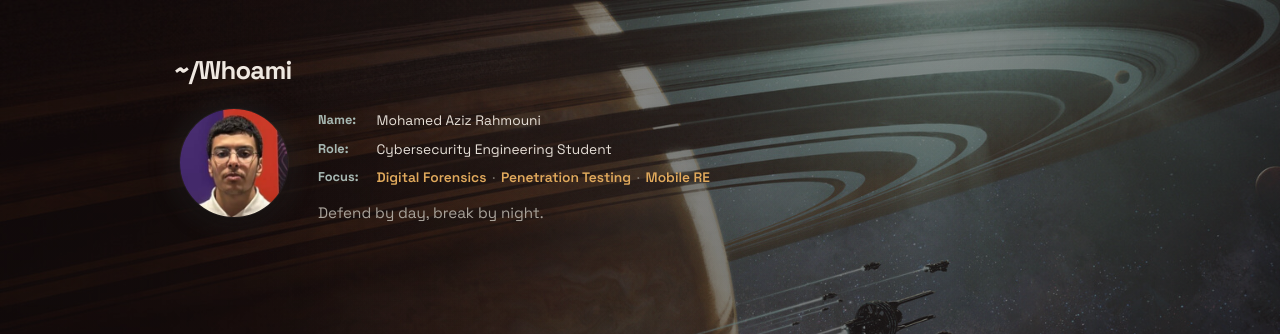
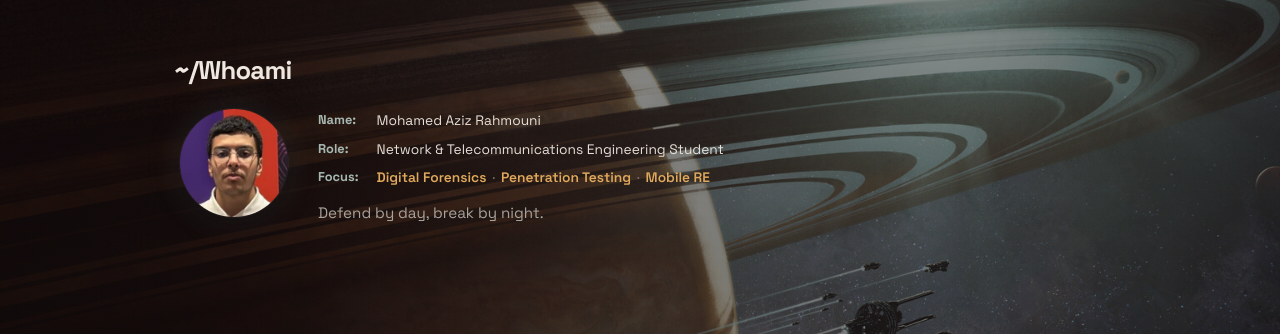
Before and after one commit to 0xZyyz/0xZyyz.github.io, a Jekyll site: the page built from index.html, in a window 1280 px wide and 900 px high. Shown: the part 160-494 px from the top of the window. Built offline with Jekyll 4.4.1, drawn with Linux system fonts in a browser that asks for light colours.

Commit message:
Update role to network and telecommunications engineering student

```diff
--- a/index.html
+++ b/index.html
@@ -17,7 +17,7 @@ image: /assets/icons/og.png
       <div class="neofetch-info">
         <dl class="nf-fields">
           <dt>Name</dt><dd>Mohamed Aziz Rahmouni</dd>
-          <dt>Role</dt><dd>Cybersecurity Engineering Student</dd>
+          <dt>Role</dt><dd>Network &amp; Telecommunications Engineering Student</dd>
           <dt>Focus</dt><dd><span class="nf-tag">Digital Forensics</span><span class="nf-tag">Penetration Testing</span><span class="nf-tag">Mobile RE</span></dd>
         </dl>
         <div class="nf-bio">
```
